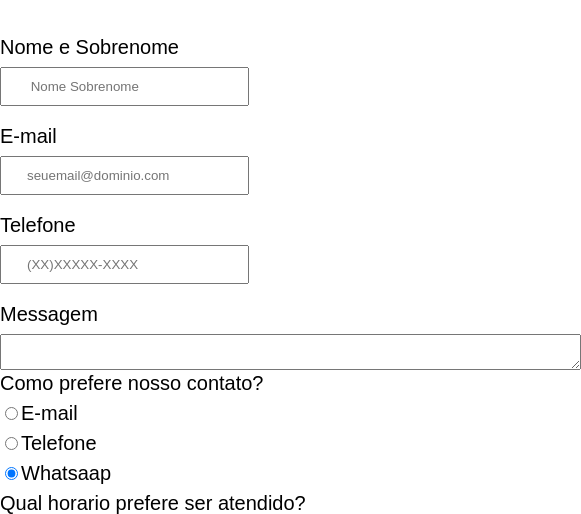
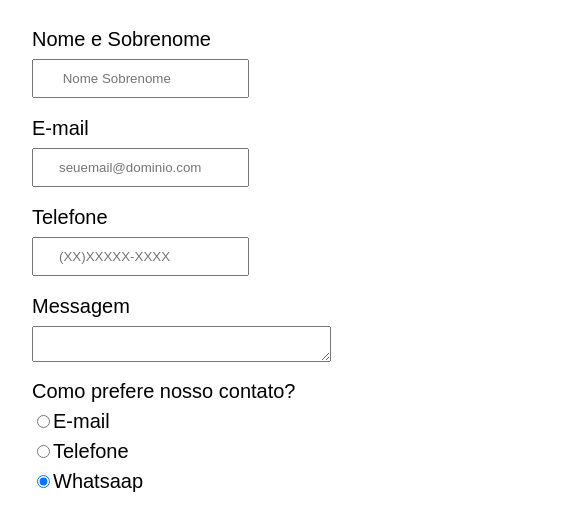
Before and after one commit to IsabelaSales/cursoAlura, a plain HTML site: page contatos.html in a window 390 px wide. Shown: the part 318-832 px from the top of the page, 581 px wide, since content can reach past the window. Drawn offline with Linux system fonts and the light colour scheme.

Commit message:
Responsividade pgContatos

```diff
--- a/style.css
+++ b/style.css
@@ -268,27 +268,33 @@ Dentro do @media (max-width: 480px) {}É dentro dessa media query que criamos um
     content:"✷";
 }
 @media screen and (max-width: 480px){
-    .caixa, .principal, .conteudo-beneficios, .mapa-conteudo, .video, .produto{
+    .caixa, .principal, .conteudo-beneficios, .mapa-conteudo, .video, .produto, form{
         width: auto;
     }
     h1{
         text-align: center;
     }
-    nav{
+    nav, input{
         position:static;
     }
     .lista-beneficios, .imagem-beneficios{
         width: 100%;
     }
-    .produto{
+    .produto, #checkbox{
         display: grid;
-
 
     }
 
-    .produto li{
+    .produto li, #messagem, #checkbox{
        width: 90%;
        justify-self: center;
-       margin-bottom: 2em;
+       margin-bottom: auto;
+    }
+
+    form{
+        margin: 2em;
+    }
+    table, #checkbox, fieldset{
+        margin: 1em auto;
     }
 }
```
